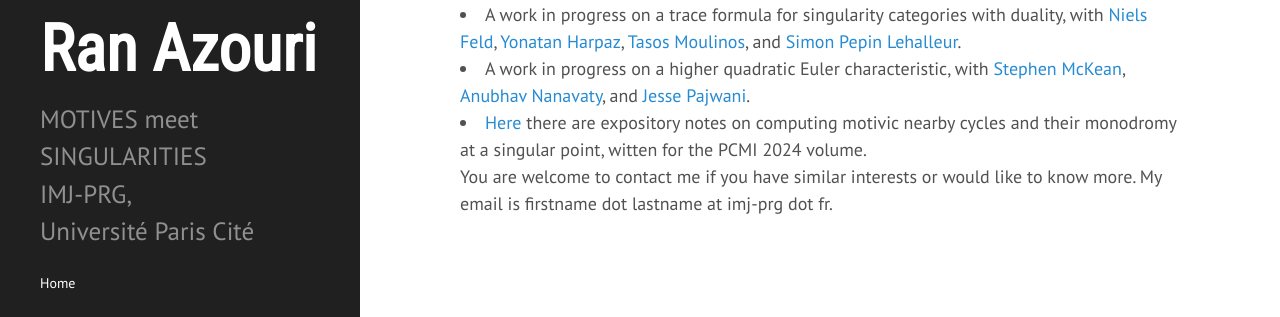
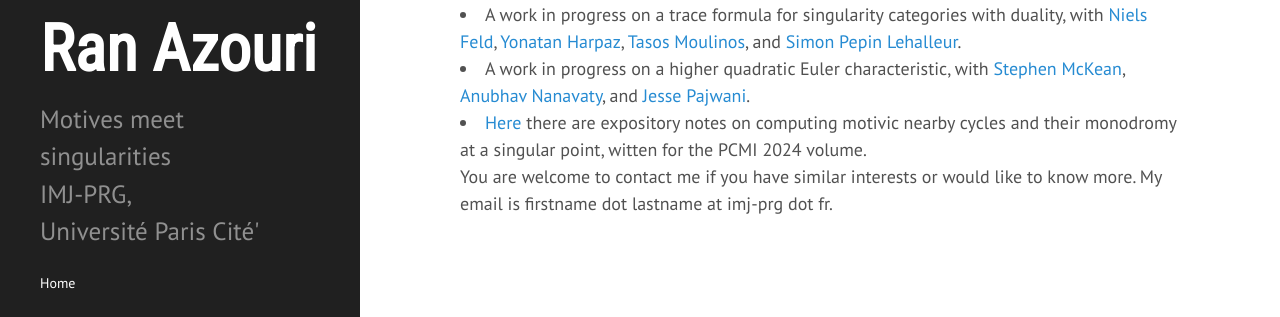
Before and after one commit to ransass/ransass.github.io, a Jekyll site: the page built from index.html, in a window 1280 px wide. Shown: the part 565-882 px from the top of the page. Built offline with Jekyll 4.4.1, drawn with Linux system fonts in a browser that asks for light colours; some web fonts are replaced; the list of posts is cut into pages by our own code.

```diff
--- a/_config.yml
+++ b/_config.yml
@@ -9,7 +9,7 @@ permalink:        pretty
 # Setup
 title:            Ran Azouri
 tagline:          'mathematician'
-description:     'MOTIVES meet SINGULARITIES <br/> IMJ-PRG, <br/> Université Paris Cité'
+description:     Motives meet singularities <br/> IMJ-PRG, <br/> Université Paris Cité'
 url:              https://www.ranazouri.com
 baseurl:          /
 
```
